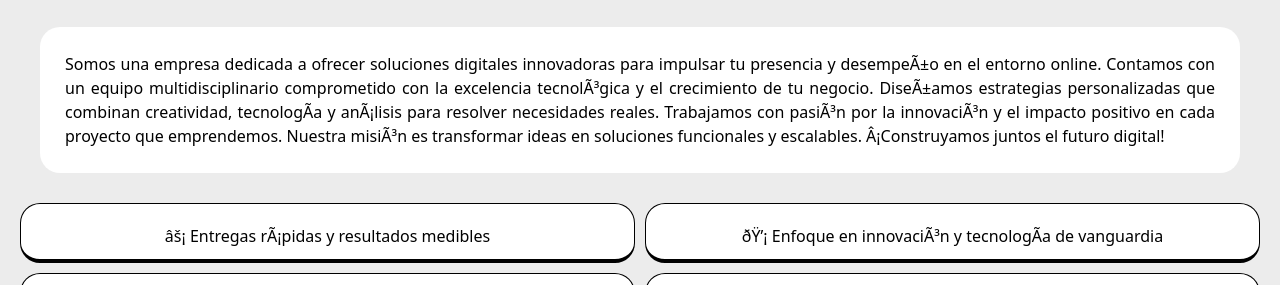
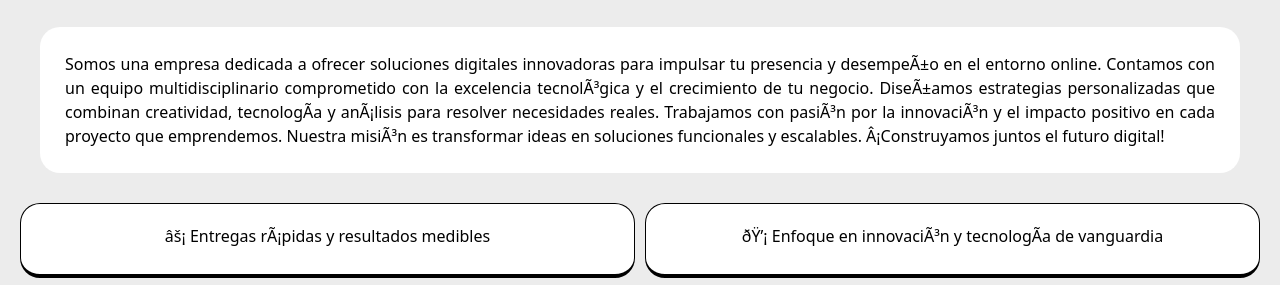
Before and after one commit to andres13-08/Ejercicio-1, a plain HTML site: page index.html in a window 1280 px wide. Shown: the part 491-776 px from the top of the page. Drawn offline with nearby package versions, Linux system fonts and the light colour scheme.

Commit message:
Ajustes 24 de julio 3:20 p.m.

```diff
--- a/index.css
+++ b/index.css
@@ -213,12 +213,11 @@
     flex: 1 1 calc(100% - 10px);
     box-sizing: border-box;
     position: center;
-    padding: 15px;
     text-align: center;
     background-color: rgb(255, 255, 255);
     margin: auto;
     color: rgb(0, 0, 0);
-    height: 70px;
+    height: 60px;
     border-radius: 20px;
     border: 1px solid #000000;
     border-bottom: 4px solid #000000;
@@ -245,7 +244,7 @@
 
 @media (min-width: 247px) {
     .home-razones-por-que-redinnova {
-    height: 100px; /*Me ayuda con el ancho de los rcuadros d las razones, para que todo el texto quede dentro. Esto aplica para pantallas con menos de 247PX.*/
+    height: 60px; /*Me ayuda con el ancho de los rcuadros d las razones, para que todo el texto quede dentro. Esto aplica para pantallas con menos de 247PX.*/
     }
 }
 
@@ -299,7 +298,7 @@
     padding: 20px;
     background-color: white;
     color: black;
-    height: 60px;
+    height: 75px;
     width: 40%;
     margin: auto;
     align-items: center;
```
